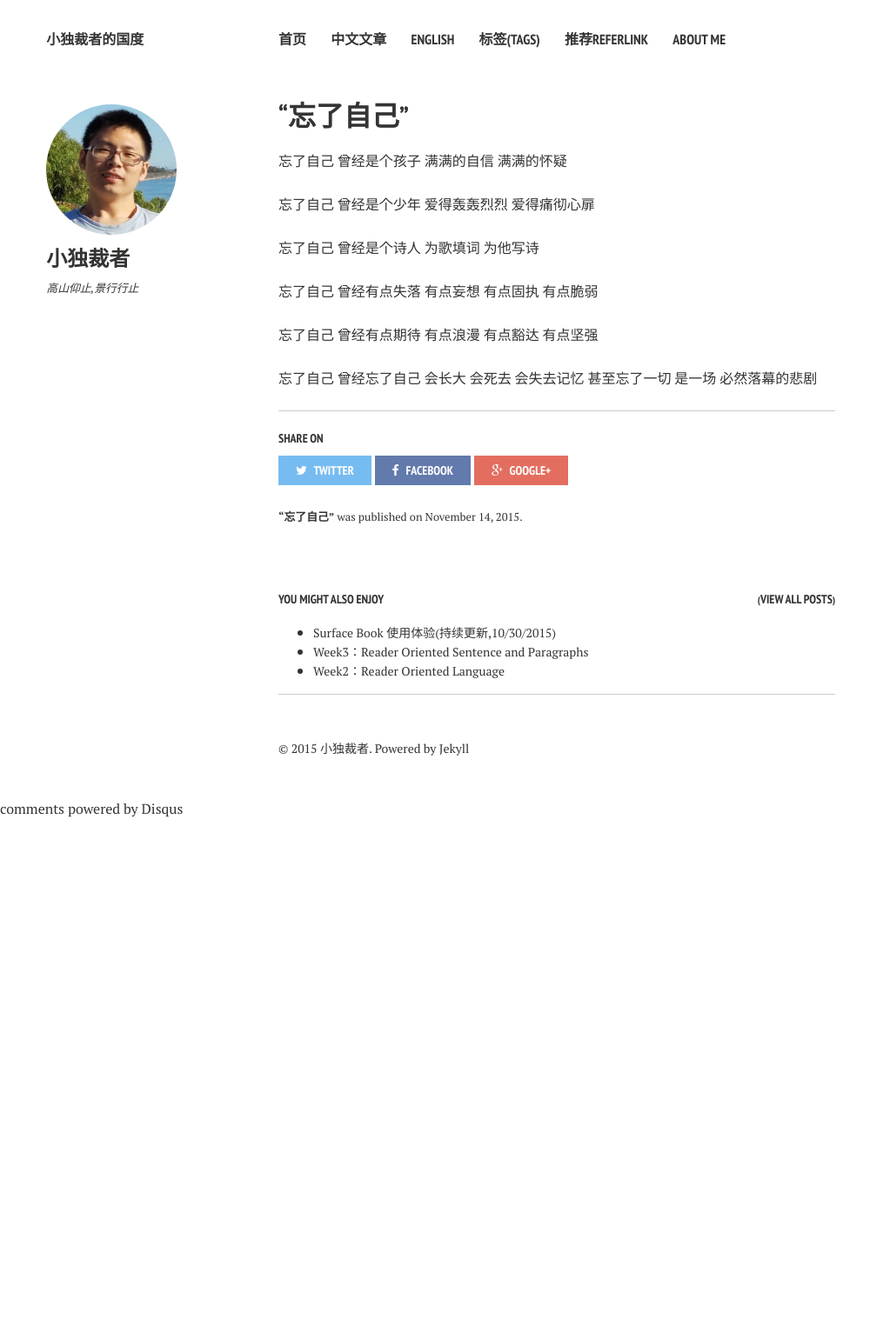
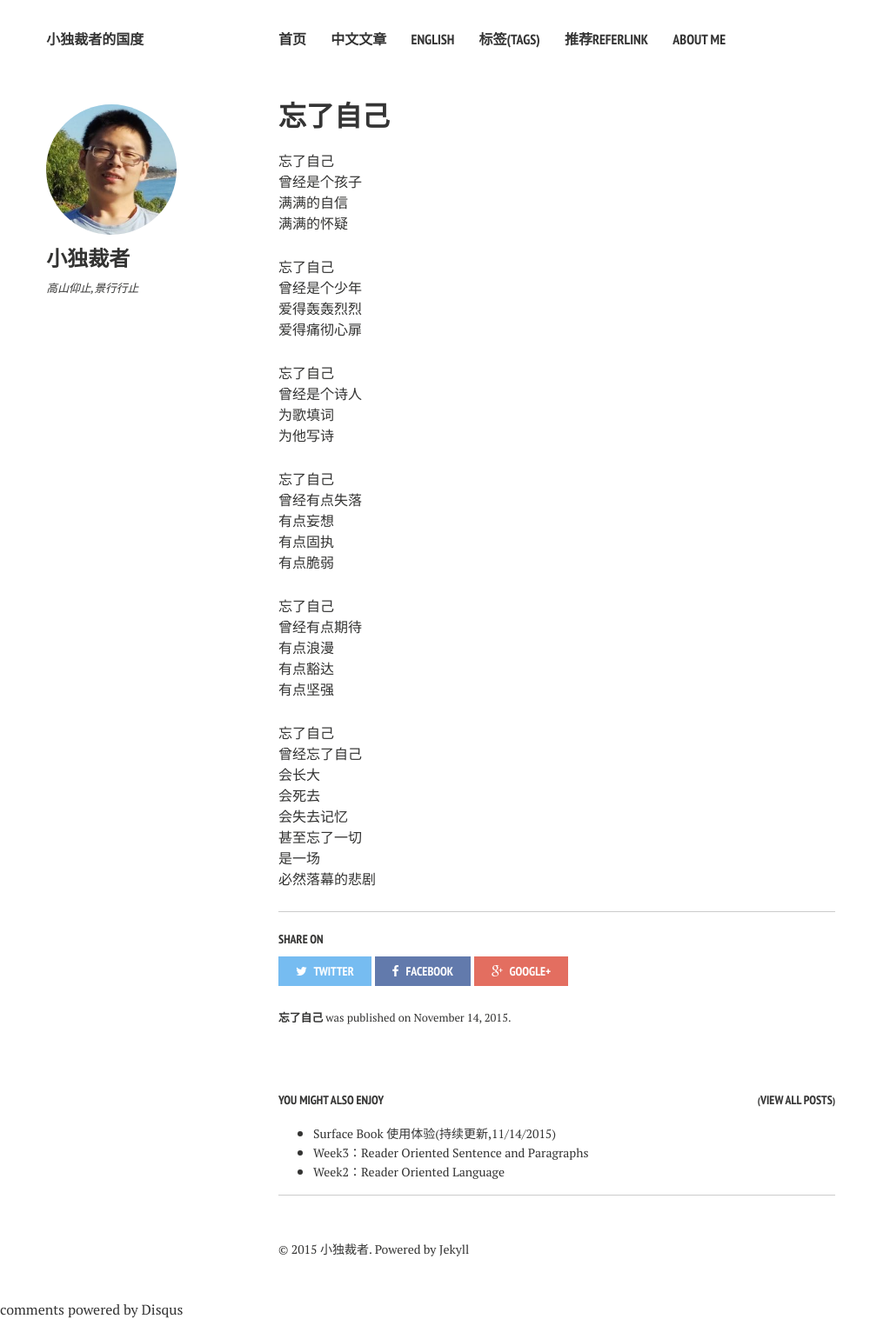
Before and after one commit to yinping4256/old.yinping4256.github.io, a Jekyll site: the page built from _posts/cn/2015-11-14-forget myself.markdown, in a window 1280 px wide. Shown: the whole page at 87% size, without its empty margins (0-1023 px from the left). Built offline with Jekyll 4.4.1, drawn with Linux system fonts in a browser that asks for light colours; nearby versions of some CDN libraries; comment, search, counter and statistics services are not loaded; before the commit the page ends 941 px from its top, so only the background shows below that.

Commit message:
modified

```diff
--- a/_posts/cn/2015-10-29-surface-book-review.markdown
+++ b/_posts/cn/2015-10-29-surface-book-review.markdown
@@ -1,6 +1,6 @@
 ---
 layout: post
-title: "Surface Book 使用体验(持续更新,10/30/2015)"
+title: "Surface Book 使用体验(持续更新,11/14/2015)"
 excerpt:
 modified:
 categories: cn
--- a/_posts/cn/2015-11-14-forget myself.markdown
+++ b/_posts/cn/2015-11-14-forget myself.markdown
@@ -1,6 +1,6 @@
 ---
 layout: post
-title: “忘了自己”
+title: 忘了自己
 excerpt:
 modified:
 categories: cn
```
